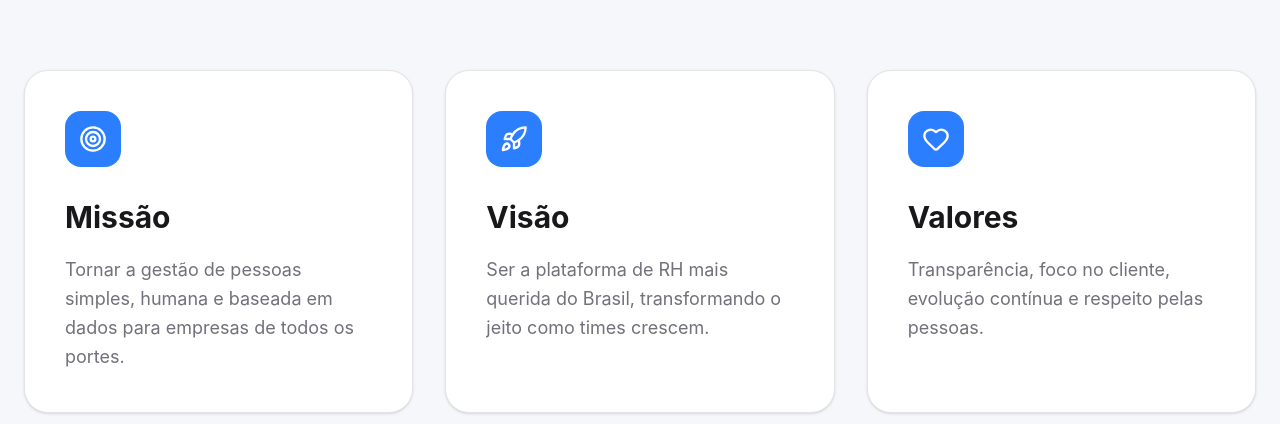
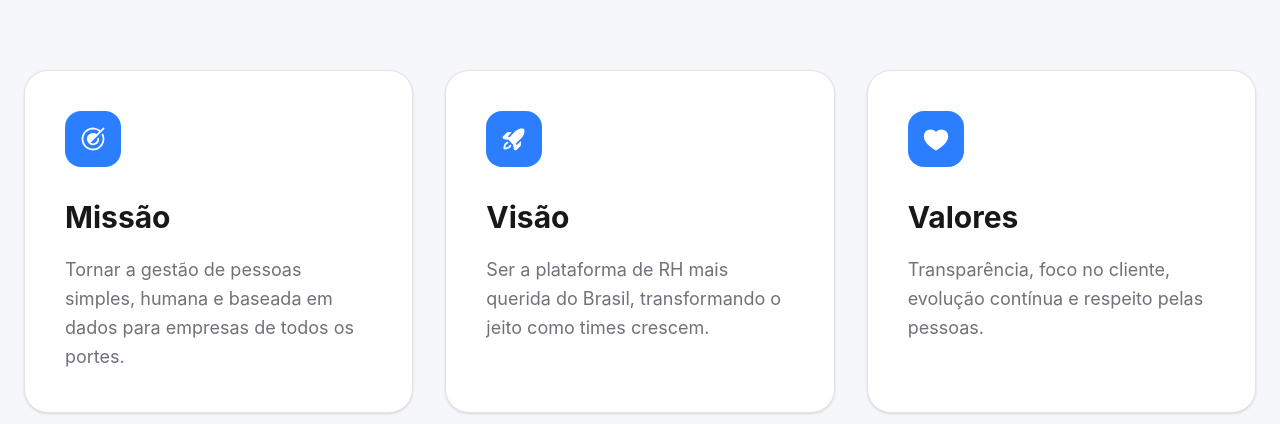
Before and after one commit to twostacktech/Rh-Flow-front, a React (Vite) app: page /sobre in a window 1280 px wide. Shown: the part 528-952 px from the top of the page. Built offline with nearby package versions, Linux system fonts and the light colour scheme.

Commit message:
fix:icones

```diff
--- a/src/pages/sobre/Sobre.tsx
+++ b/src/pages/sobre/Sobre.tsx
@@ -1,9 +1,10 @@
-import { Target, Rocket, Heart } from "lucide-react"
+import { Target, RocketLaunch, Heart } from "@phosphor-icons/react"
 
 function Sobre() {
   return (
     <div className="min-h-screen bg-[#f5f7fb] text-zinc-900">
 
+      {/* HERO */}
       <section className="max-w-6xl mx-auto px-6 py-24 text-center">
 
         <button className="px-5 py-2 rounded-full border border-zinc-300 text-sm text-zinc-600 bg-white shadow-sm">
@@ -22,14 +23,21 @@ function Sobre() {
           design e obsessão pelo cliente para entregar uma plataforma
           que o seu time ama usar todos os dias.
         </p>
+
       </section>
 
+      {/* CARDS */}
       <section className="max-w-7xl mx-auto px-6 pb-24 grid md:grid-cols-3 gap-8">
 
-        <div className="bg-white border border-zinc-200 rounded-3xl p-10 shadow-sm">
+        {/* MISSÃO */}
+        <div className="bg-white border border-zinc-200 rounded-3xl p-10 shadow-sm hover:shadow-lg transition-all duration-300">
 
           <div className="w-14 h-14 rounded-2xl bg-blue-500 flex items-center justify-center">
-            <Target size={28} className="text-white" />
+            <Target
+              size={28}
+              weight="fill"
+              className="text-white"
+            />
           </div>
 
           <h2 className="mt-8 text-3xl font-bold">
@@ -43,10 +51,15 @@ function Sobre() {
 
         </div>
 
-        <div className="bg-white border border-zinc-200 rounded-3xl p-10 shadow-sm">
+        {/* VISÃO */}
+        <div className="bg-white border border-zinc-200 rounded-3xl p-10 shadow-sm hover:shadow-lg transition-all duration-300">
 
           <div className="w-14 h-14 rounded-2xl bg-blue-500 flex items-center justify-center">
-            <Rocket size={28} className="text-white" />
+            <RocketLaunch
+              size={28}
+              weight="fill"
+              className="text-white"
+            />
           </div>
 
           <h2 className="mt-8 text-3xl font-bold">
@@ -60,10 +73,15 @@ function Sobre() {
 
         </div>
 
-        <div className="bg-white border border-zinc-200 rounded-3xl p-10 shadow-sm">
+        {/* VALORES */}
+        <div className="bg-white border border-zinc-200 rounded-3xl p-10 shadow-sm hover:shadow-lg transition-all duration-300">
 
           <div className="w-14 h-14 rounded-2xl bg-blue-500 flex items-center justify-center">
-            <Heart size={28} className="text-white" />
+            <Heart
+              size={28}
+              weight="fill"
+              className="text-white"
+            />
           </div>
 
           <h2 className="mt-8 text-3xl font-bold">
```
